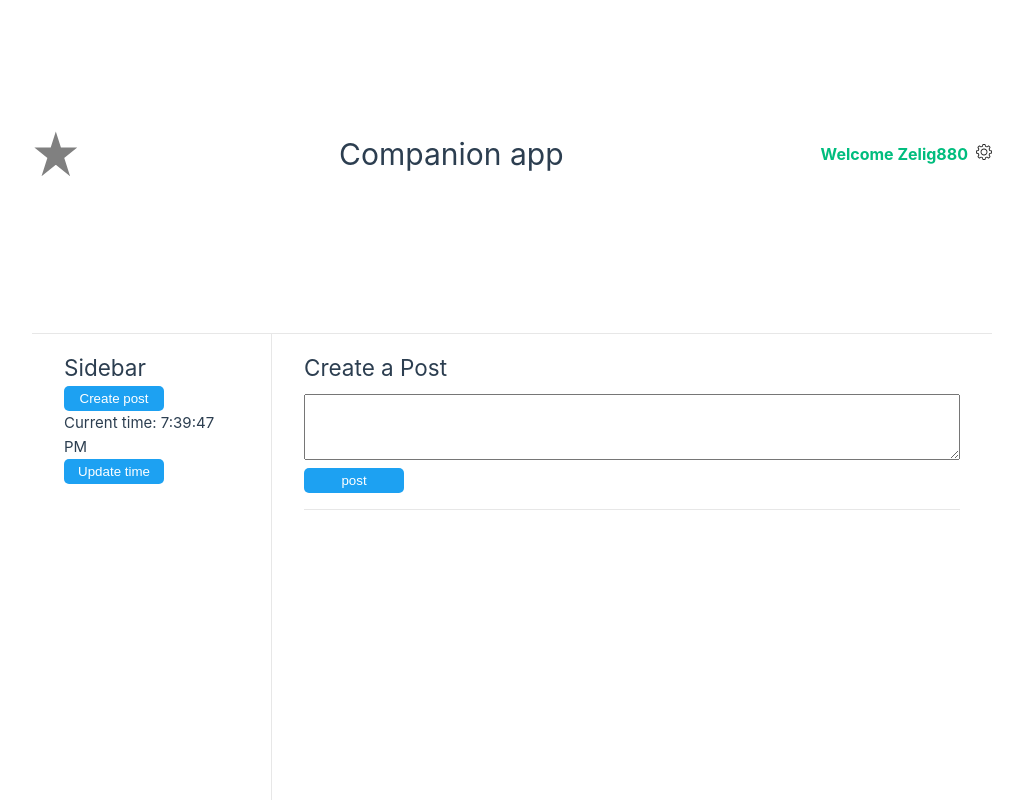
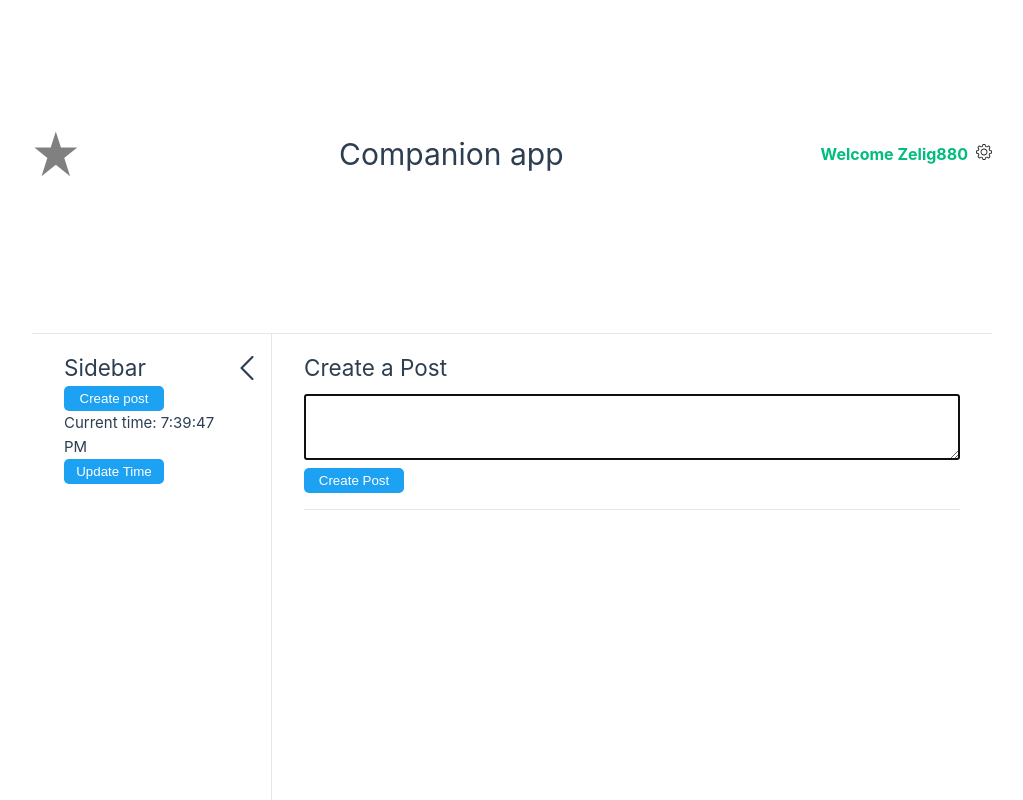
Before and after one commit to PacktPublishing/Vue.js-3-for-Beginners, a Vue app: page / in a window 1280 px wide. Shown: the whole page, without its empty margins (128-1151 px from the left). Built offline with nearby package versions, Linux system fonts and the light colour scheme; no server answers.

Commit message:
CH09-END

```diff
--- a/src/components/atoms/TheButton.vue
+++ b/src/components/atoms/TheButton.vue
@@ -2,15 +2,11 @@
     <button
         :class="theme"
     >
-     {{  value  }}
+     <slot>Click me</slot>
     </button>
 </template>
 <script setup>
 defineProps({
-    value: {
-        type: [String, Number],
-        required: true
-    },
     width: {
         type: String,
         default: "100px"
--- a/src/components/molecules/CreatePost.vue
+++ b/src/components/molecules/CreatePost.vue
@@ -1,12 +1,35 @@
 <template>
-    <form>
+    <form ref="createPostForm" @submit="createPost">
         <h2>Create a Post</h2>
-        <textarea rows="4" cols="20"></textarea>
-        <TheButton value="post" />
+        <textarea
+            rows="4"
+            cols="20"
+            ref="textareaRef"
+            required="true"
+            minlength="10"
+        ></textarea>
+        <TheButton>Create Post</TheButton>
     </form>
 </template>
 <script setup>
 import TheButton from '../atoms/TheButton.vue';
+import { onMounted, ref } from 'vue';
+
+const textareaRef = ref(null);
+const createPostForm = ref(null);
+
+const createPost = (event) => {
+    event.preventDefault();
+    if(createPostForm.value.reportValidity()){
+        //code to create post
+    };
+}
+
+onMounted( () => {
+    textareaRef.value.focus();
+});
+
+
 </script>
 <style scoped>
 form {
--- a/src/components/molecules/SocialPost.vue
+++ b/src/components/molecules/SocialPost.vue
@@ -23,11 +23,10 @@
       {{ likes }}
       <TheButton
         @click="onShowCommentClick"
-        value="Show comment"
         width="auto"
         theme="dark"
         data-cy="showCommentButton"
-      />
+      >Show comment</TheButton>
     </div>
   </div>
 </template>
@@ -47,7 +46,7 @@ const onShowCommentClick = () => {
 
 const props = defineProps({
   username: String,
-  id: Number,
+  id: String,
   avatarSrc: String,
   post: String,
   likes: Number
--- a/src/components/organisms/SideBar.vue
+++ b/src/components/organisms/SideBar.vue
@@ -1,24 +1,52 @@
 <template>
-    <aside>
-        <h2>Sidebar</h2>
-        <TheButton value="Create post" />
-        <div>
-            Current time: {{currentTime}}
-        </div>
-        <TheButton @click.once="onUpdateTimeClick" value="Update time" />
+    <aside :class="{ 'sidebar__closed': closed}">
+        <template v-if="closed">
+            <IconRightArrow class="sidebar__icon" @click="toggleSidebar" />
+        </template>
+        <template v-else>
+            <h2>Sidebar</h2>
+            <IconLeftArrow class="sidebar__icon" @click="toggleSidebar" />
+            <TheButton>Create post</TheButton>
+            <div>
+                Current time: {{currentTime}}
+            </div>
+            <TheButton @click="onUpdateTimeClick">Update Time</TheButton>
+        </template>
     </aside>
 </template>
 <script setup>
-import { ref } from 'vue';
+import { ref, onBeforeMount } from 'vue';
 import TheButton  from '../atoms/TheButton.vue'
+import IconLeftArrow from '../icons/IconLeftArrow.vue'
+import IconRightArrow from '../icons/IconRightArrow.vue'
 const currentTime = ref(new Date().toLocaleTimeString());
+const closed = ref(false);
+const toggleSidebar = () => {
+    closed.value = !closed.value;
+    window.localStorage.setItem("sidebar", closed.value);
+}
 const onUpdateTimeClick = () => {
     currentTime.value = new Date().toLocaleTimeString();
 };
+
+onBeforeMount( async () => {
+    const sidebarState = window.localStorage.getItem("sidebar");
+    closed.value = sidebarState === "true";
+});
 </script>
 <style scoped>
 aside {
     display: flex;
     flex-direction: column;
+    position: relative;
+    &.sidebar__closed{
+        width: 40px;
+    }
+    .sidebar__icon{
+        position: absolute;
+        right: 12px;
+        top: 22px;
+        cursor: pointer;
+    }
 }
 </style>
--- /dev/null
+++ b/src/components/templates/StaticTemplate.vue
@@ -0,0 +1,20 @@
+<template>
+    <h1><slot name="heading"></slot></h1>
+    <main><slot name="default"></slot></main>
+    <footer><slot name="footer">Copyright reserved to Vue.js for beginners</slot></footer>
+</template>
+<style scoped>
+h1, main, footer {
+    grid-column-start: 1;
+    grid-column-end: 3;
+}
+h1{
+    align-items: center;
+}
+main {
+    padding: 16px 32px;
+}
+footer {
+    border-top: solid 1px lightgray;
+}
+</style>
--- a/src/views/AboutView.vue
+++ b/src/views/AboutView.vue
@@ -1,8 +1,14 @@
 <template>
-  <div>About</div>
+  <StaticTemplate>
+    <template #heading>About Page</template>
+    <template #default>
+      This is my content of my about page
+    </template>
+  </StaticTemplate>
 </template>
 
 <script setup>
+import StaticTemplate from '../components/templates/staticTemplate.vue'
 </script>
 
 <style>
```
